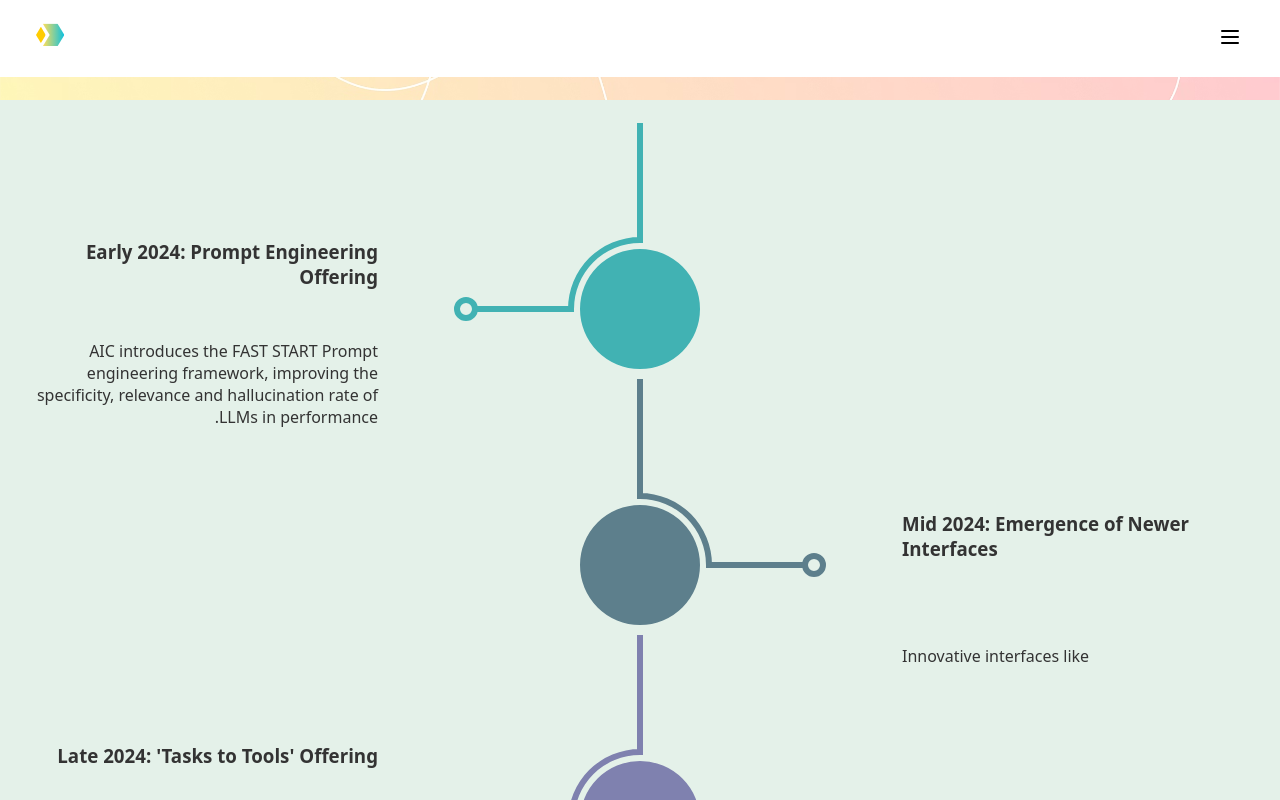
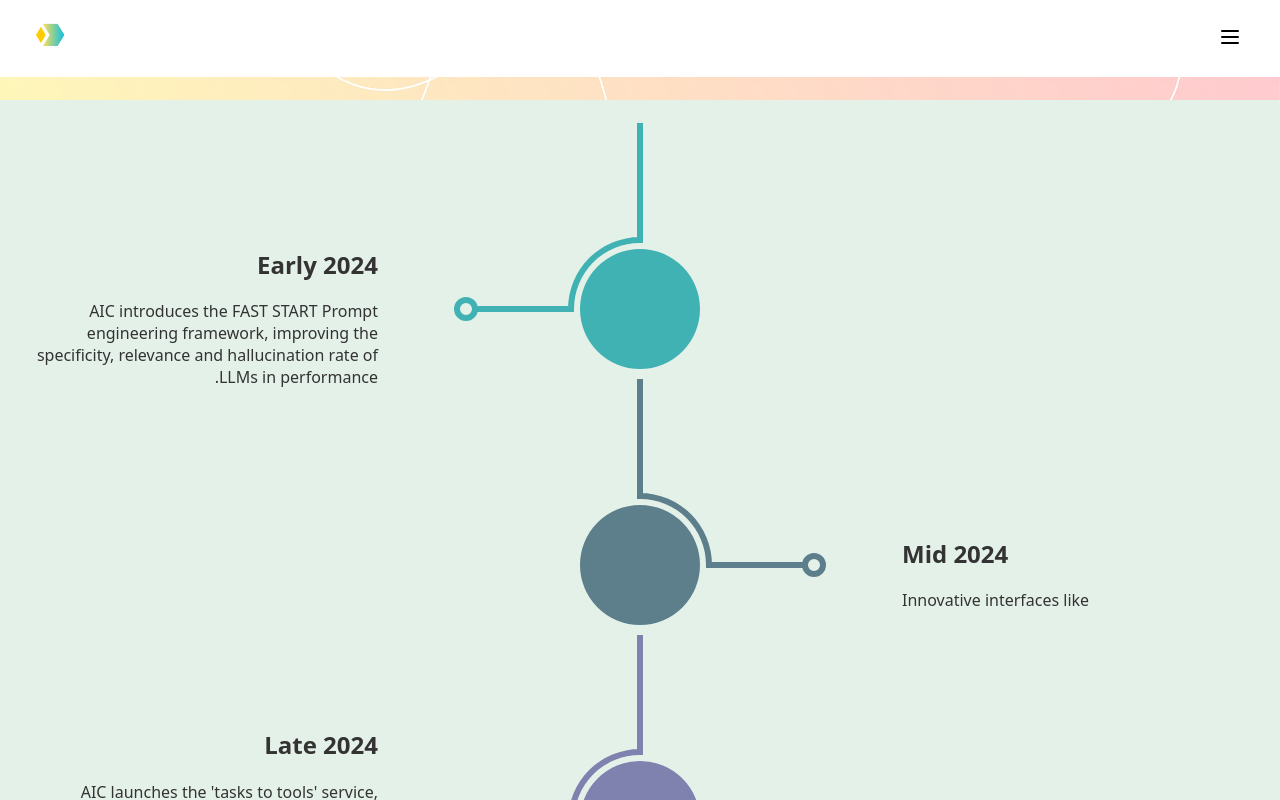
Before and after one commit to emilbowry/simpleapp, a React app: page /demo_page in a window 1280 px wide. Shown: the top 800 px of the page. Built offline with nearby package versions, Linux system fonts and the light colour scheme.

Commit message:
added borederd callout

```diff
--- a/src/components/callingcard/CallOut.tsx
+++ b/src/components/callingcard/CallOut.tsx
@@ -1,38 +1,88 @@
 // src/components/callingcard/CallOut.tsx
 
-import React from 'react';
-import globalstyles from '../../GlobalStyles.module.css';
+import React from "react";
+import globalstyles from "../../GlobalStyles.module.css";
+import { renderMatches } from "react-router-dom";
+import styles from "./CallingCard.module.css";
 
-
-export interface IStructuredCalloutProps {
-  // date: string;
-  title: string;
-  description: string;
-  image?: string;
+interface ICallOut {
+	data: any;
 }
 
-export interface ICallOutProps {
-  Component: React.ComponentType;
-}
-export class CallOut extends React.Component<ICallOutProps> {
-  render() {
-    const { Component } = this.props;
-    return <Component />;
-  }
+interface IStructuredCallout extends ICallOut {
+	data: IStructuredCalloutData;
 }
 
+interface IConstructedComponent {
+	generateNode(args: ICallOut): React.ReactNode;
+}
+class CallOut
+	extends React.Component<ICallOut>
+	implements IConstructedComponent
+{
+	public generateNode(args: any): React.ReactNode {
+		return <></>;
+	}
+	render() {
+		const { data } = this.props;
+		const component = this.generateNode(data);
+		return component;
+	}
+}
 
-// export class StructuredCallout<ICallOutProps & data: IStructuredCalloutProps> extends CallOut {
+export interface IStructuredCalloutData {
+	title: string | React.ReactNode;
+	description: string | React.ReactNode;
+	image?: string;
+}
 
+export const StructuredCallOutTitle: React.FC<{
+	heading: string | React.ReactNode;
+}> = ({ heading }) => {
+	return <h2 className={styles.structuredCalloutHeading}>{heading}</h2>;
+};
 
-// }
+export const StructuredCallOutDescription: React.FC<{
+	desc: string | React.ReactNode;
+}> = ({ desc }) => {
+	return <p className={styles.structuredCalloutDescription}>{desc}</p>;
+};
 
-// export const _EventContent: React.FC<IEventContentComponentProps & { timelineEvent: ITimelineEvent }> = ({ timelineEvent }) => {
-// 	return (
-// 		<div className={styles.contentContainer}>
-// 			<h3 className={styles.eventTitle}>{`${timelineEvent.date}: ${timelineEvent.title}`}</h3>
-// 			<p className={styles.eventDescription}>{timelineEvent.description}</p>
-// 		</div>
-// 	);
+export class StructuredCallout extends CallOut {
+	props!: IStructuredCallout;
+	public generateNode(args: IStructuredCalloutData) {
+		const { title, description, image } = args;
+		console.log(image);
 
-// }
+		return (
+			<div>
+				{image ? <img src={image}></img> : <></>}
+				<StructuredCallOutTitle heading={title} />
+				<StructuredCallOutDescription desc={description} />
+			</div>
+		);
+	}
+}
+
+export class BorderdCallout extends StructuredCallout {
+	public generateNode(args: IStructuredCalloutData) {
+		let _args = args;
+
+		_args.title = (
+			<div className={styles.borderedCalloutHeading}>{args.title}</div>
+		);
+
+		const reformed = super.generateNode(_args);
+		return reformed;
+	}
+}
+
+export interface I_CallOutProps {
+	Component: React.ComponentType;
+}
+export class _CallOut extends React.Component<I_CallOutProps> {
+	render() {
+		const { Component } = this.props;
+		return <Component />;
+	}
+}
--- a/src/components/callingcard/CallingCard.module.css
+++ b/src/components/callingcard/CallingCard.module.css
@@ -1,4 +1,5 @@
 /* src/components/callingcard/CallingCard.module.css */
+
 
 
 .callingCard {
@@ -10,6 +11,20 @@
   min-height: 0; */
 }
 
+.structured-callout-heading{
+  color : #41A8A8;
+}
+
+.structured-callout-description {
+  color: #25607f;
+}
+
+.bordered-callout-heading{
+  border-top: 2px solid ;
+  padding-top: 10px;
+  border-bottom: 2px solid ;
+  padding-bottom: 10px;
+}
 /* .logobox {
 	display: flex;
   justify-content: flex-end;
--- /dev/null
+++ b/src/components/partnershipbar/PartnershipBar.tsx
@@ -0,0 +1,2 @@
+import React from "react";
+import styles from "./PartnershipBar.module.css";
--- a/src/components/timeline/Timeline.tsx
+++ b/src/components/timeline/Timeline.tsx
@@ -3,18 +3,14 @@
 import React from "react";
 import styles from "./Timeline.module.css";
 import { Vertibrae, DefaultVertibrae } from "./spineComponent/Vertibrae";
-import {
-	EventContent,
-	_EventContent,
-	ITimelineEvent,
-} from "./spineComponent/Event";
-
+import { EventContent, _EventContent, IEvent } from "./spineComponent/Event";
+import logo from "../../assets/growthhouselogo.png";
 export interface ITimelineData {
-	timelineEvents: ITimelineEvent[];
+	timelineEvents: IEvent[];
 }
 
 interface ITimelineEventRowProps {
-	eventData: ITimelineEvent;
+	eventData: IEvent;
 	index: number;
 	scaleFactor?: number;
 }
@@ -95,33 +91,35 @@ export class Timeline extends React.Component<ITimelineData> {
 	}
 }
 
-const demoTimelineEvent: ITimelineEvent[] = [
+const demoTimelineEvent: IEvent[] = [
 	{
 		date: "Early 2024",
-		title: "Prompt Engineering Offering",
+		// title: "Prompt Engineering Offering",
+		// image: logo,
+
 		description:
 			"AIC introduces the FAST START Prompt engineering framework, improving the specificity, relevance and hallucination rate of LLMs in performance.",
 	},
 	{
 		date: "Mid 2024",
-		title: "Emergence of Newer Interfaces",
+		// title: "Emergence of Newer Interfaces",
 		description: "Innovative interfaces like",
 	},
 	{
 		date: "Late 2024",
-		title: "'Tasks to Tools' Offering",
+		// title: "'Tasks to Tools' Offering",
 		description:
 			"AIC launches the 'tasks to tools' service, aligning emerging services and matching businesses  launches the 'tasks to tools' service, aligning emerging services and matching businesses with appropriate AI solutio launches the 'tasks to tools' service, aligning emerging services and matching businesses with appropriate AI solutio launches the 'tasks to tools' service, aligning emerging services and matching businesses with appropriate AI solutiowith appropriate AI solutions.",
 	},
 	{
 		date: "Early 2025",
-		title: "Mindstone online",
+		// title: "Mindstone online",
 		description:
 			"Joe becomes the host of the online events of Mindstone, one of the biggest practical AI Communities in the world.",
 	},
 	{
 		date: "Mid 2025",
-		title: "Policy-writing",
+		// title: "Policy-writing",
 		description:
 			"AI compatible transfers what it has learnt working with clients in gen AI training and consultancy into a template for generative AI policy",
 	},
--- a/src/components/timeline/spineComponent/Event.tsx
+++ b/src/components/timeline/spineComponent/Event.tsx
@@ -1,35 +1,53 @@
 //  src/components/timeline/spineComponent/Event.tsx
 
-// import React from "react";
 import React from "react";
 import styles from "../Timeline.module.css";
+import logo from "../../../assets/growthhouselogo.png";
+
 import {
 	SpineComponent,
 	TSpineComponent,
 	TSpineElement,
 	ISpineContent,
 } from "./SpineComponent";
-export interface ITimelineEvent {
+
+import {
+	StructuredCallout,
+	IStructuredCalloutData,
+	BorderdCallout,
+} from "../../callingcard/CallOut";
+
+export interface IEvent {
 	date: string;
-	title: string;
+	image?: string;
 	description: string;
 }
+
+type TEvent = Omit<IEvent, "date"> & {
+	title: IEvent["date"];
+};
+
 interface IEventContentComponentProps {
-	data: ITimelineEvent;
+	data: IEvent;
 }
 
 type TEventContent = ISpineContent & IEventContentComponentProps;
 type TEventElement = TSpineElement & IEventContentComponentProps;
 type TEventComponent = TSpineComponent & IEventContentComponentProps;
 
-export const _EventContent: React.FC<TEventContent> = ({ data }) => {
+export const _EventContent: React.FC<IEventContentComponentProps> = ({
+	data,
+}) => {
+	const { date, description, image } = data;
+	let title = date;
 	return (
-		<div className={styles.contentContainer}>
-			<h3
-				className={styles.eventTitle}
-			>{`${data.date}: ${data.title}`}</h3>
-			<p className={styles.eventDescription}>{data.description}</p>
-		</div>
+		<BorderdCallout data={{ title, description, image }} />
+		// <div className={styles.contentContainer}>
+		// 	<h3
+		// 		className={styles.eventTitle}
+		// 	>{`${data.date}: ${data.title}`}</h3>
+		// 	<p className={styles.eventDescription}>{data.description}</p>
+		// </div>
 	);
 };
 
@@ -46,16 +64,15 @@ export class EventContent extends SpineComponent {
 	}
 }
 
-const demoEvent: ITimelineEvent[] = [
+const demoEvent: IEvent[] = [
 	{
 		date: "Early 2024",
-		title: "Prompt Engineering Offering",
 		description:
 			"AIC introduces the FAST START Prompt engineering framework, improving the specificity, relevance and hallucination rate of LLMs in performance.",
 	},
 	{
 		date: "Mid 2024",
-		title: "Emergence of Newer Interfaces",
+		image: logo,
 		description:
 			"Innovative interfaces like Gamma, Napkin AI, and Sana gain traction, indicating a diversifying AI landscape and a growing demand for specialized tools.",
 	},
--- a/src/components/timeline/spineComponent/Vertibrae.tsx
+++ b/src/components/timeline/spineComponent/Vertibrae.tsx
@@ -46,8 +46,6 @@ export class Vertibrae extends SpineComponent {
 
 		const view_box = `${-70} ${-70} ${140} ${140}`;
 
-		// `,
-
 		return (
 			<svg
 				viewBox={view_box}
--- a/src/pages/demopage/DemoPage.tsx
+++ b/src/pages/demopage/DemoPage.tsx
@@ -3,7 +3,7 @@
 import React from "react";
 import styles from "./DemoPage.module.css";
 import { CallingCard } from "../../components/callingcard/CallingCard";
-import { CallOut } from "../../components/callingcard/CallOut";
+import { _CallOut as CallOut } from "../../components/callingcard/CallOut";
 import { demoVertibrae } from "../../components/timeline/spineComponent/Vertibrae";
 import { demoEvents } from "../../components/timeline/spineComponent/Event";
 import globalstyles from "../../GlobalStyles.module.css";
```
Also changed, not shown: src/components/callingcard/LogoBox.tsx (+8 -10 lines), src/components/footer/Footer.tsx (+8 -15 lines), src/components/partnershipbar/PartnershipBar.module.css (added).
